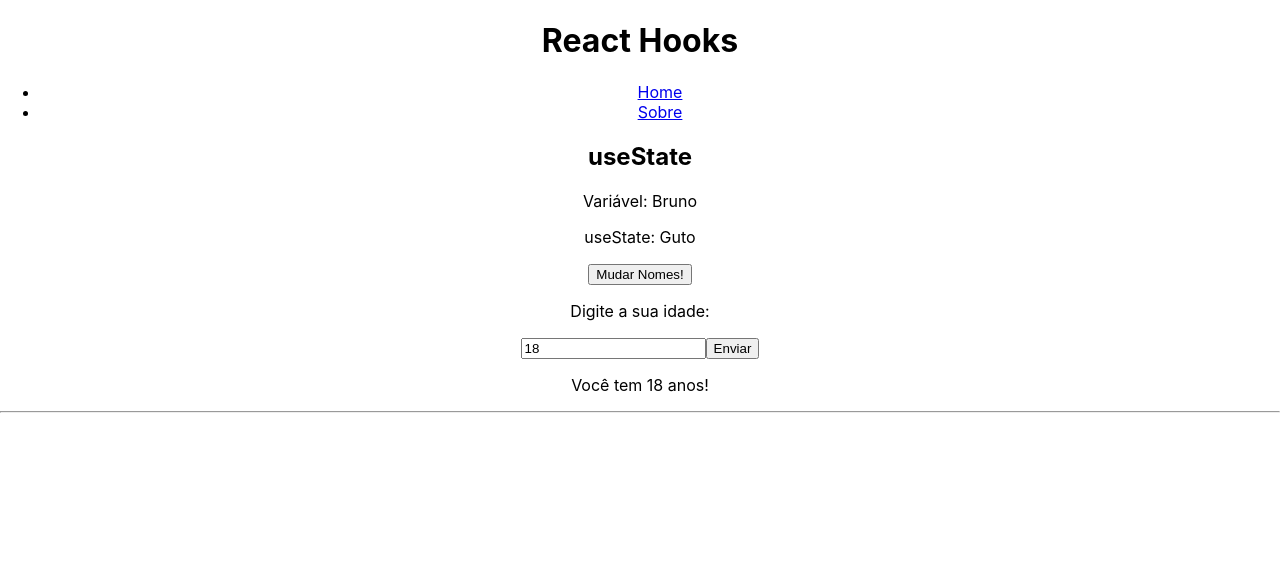
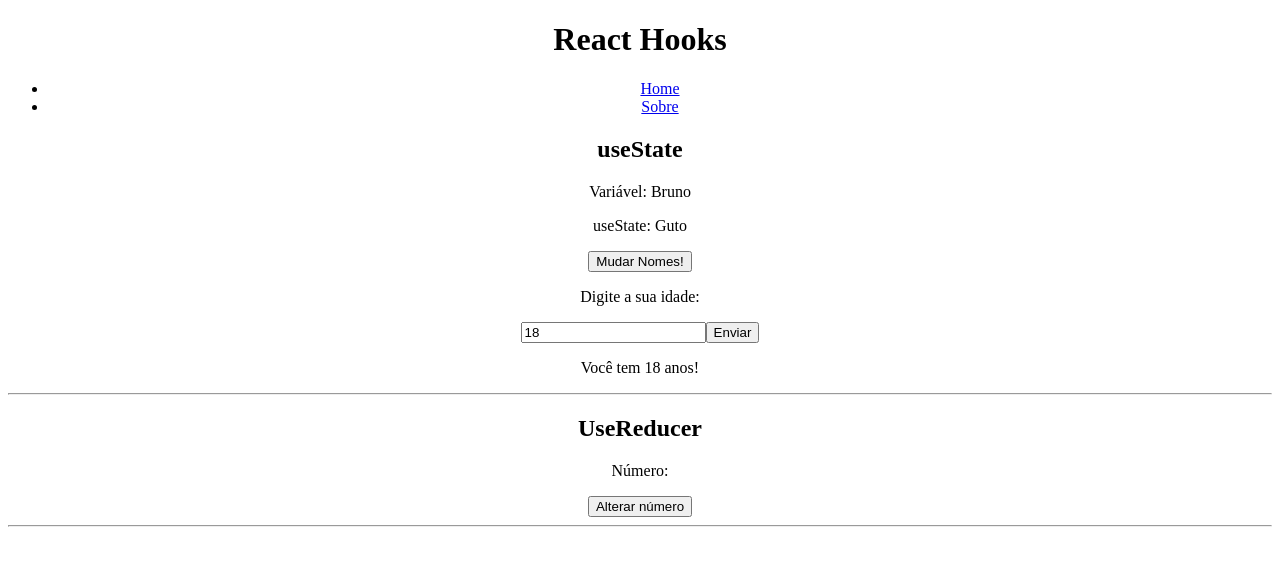
Before and after one commit to GutoCitton/react_hooks, a React (Create React App) app: page / in a window 1280 px wide. Shown: the top 566 px of the page. Built offline with nearby package versions, Linux system fonts and the light colour scheme.

Commit message:
aula_159

```diff
--- /dev/null
+++ b/src/components/HookUseReducer.js
@@ -0,0 +1,19 @@
+import { useReducer } from "react";
+
+const HookUseReducer = () => {
+  // 1 - começando com useReducer
+  const [number, dispatch] = useReducer((state, action) => {
+    return Math.random(state)
+  })
+
+  return (
+    <div>
+     <h2>UseReducer</h2>
+     <p>Número: {number}</p>
+     <button onClick={dispatch}>Alterar número</button>
+     <hr />
+    </div>
+  );
+}
+
+export default HookUseReducer;
--- a/src/index.css
+++ b/src/index.css
@@ -1,13 +1,3 @@
 body {
-  margin: 0;
-  font-family: -apple-system, BlinkMacSystemFont, 'Segoe UI', 'Roboto', 'Oxygen',
-    'Ubuntu', 'Cantarell', 'Fira Sans', 'Droid Sans', 'Helvetica Neue',
-    sans-serif;
-  -webkit-font-smoothing: antialiased;
-  -moz-osx-font-smoothing: grayscale;
+  padding-bottom: 500px;
 }
-
-code {
-  font-family: source-code-pro, Menlo, Monaco, Consolas, 'Courier New',
-    monospace;
-}
--- a/src/pages/Homes.js
+++ b/src/pages/Homes.js
@@ -1,3 +1,4 @@
+import HookUseReducer from "../components/HookUseReducer";
 import HookUseState from "../components/HookUseState";
 
 
@@ -7,6 +8,7 @@ const Home = () => {
   return (
     <div>
      <HookUseState />
+     <HookUseReducer />
     </div>
   );
 }
```
